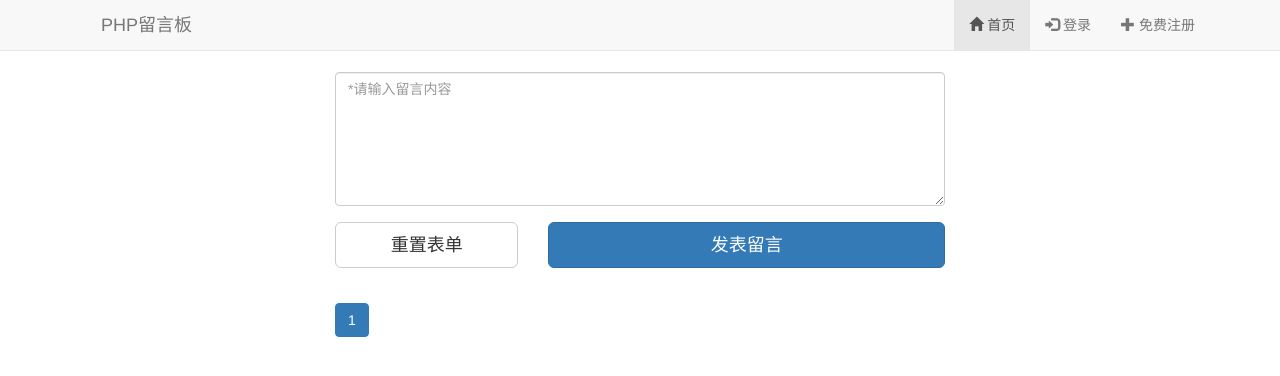
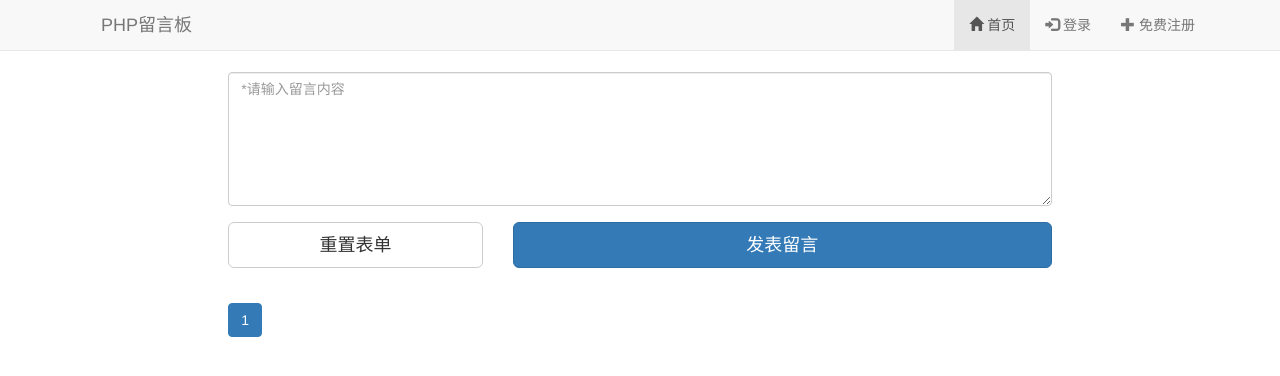
Before and after one commit to PrintNow/message-board, a PHP site: page /index.php in a window 1280 px wide. Shown: the top 376 px of the page. Run offline with PHP 8.4, Linux system fonts and the light colour scheme; data that the repository does not hold is empty; some libraries are stand-ins or nearby versions.

Commit message:
我也不知道更新了啥

```diff
--- a/index.php
+++ b/index.php
@@ -113,7 +113,7 @@ if ($res) {
     </div>
 </nav>
 
-<div class="container col-md-6 col-md-offset-3" style="padding-top: 72px;">
+<div class="container col-md-8 col-md-offset-2" style="padding-top: 72px;">
     <form class="form-horizontal" onsubmit="return submitMessage(this)">
         <textarea class="form-control" rows="6" name="content" required="required"
                   placeholder="*请输入留言内容" title="请先登录后操作"></textarea>
```
